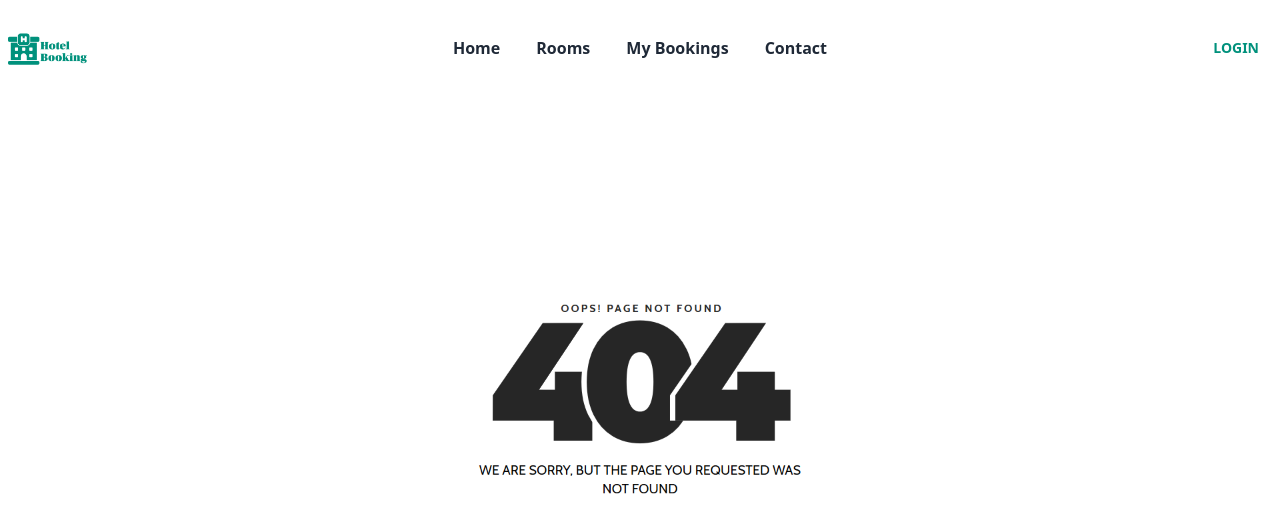
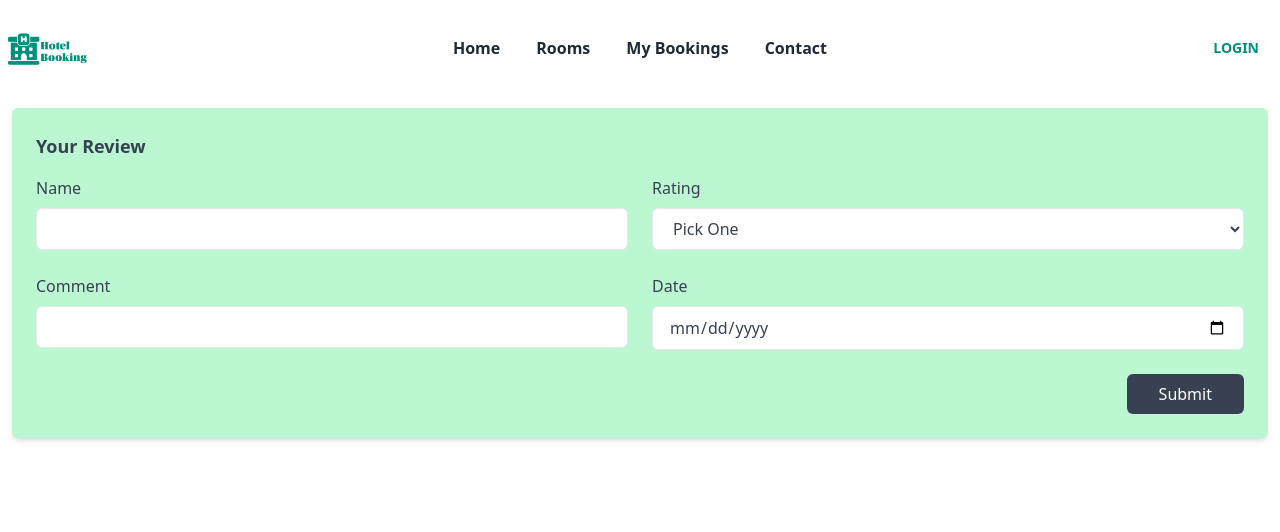
Before and after one commit to azizul96/hotel-booking-client, a React (Vite) app: page /addReview in a window 1280 px wide. Shown: the top 532 px of the page. Built offline with nearby package versions, Linux system fonts and the light colour scheme; no server answers.

Commit message:
added update date functionalities on the my booking page

```diff
--- /dev/null
+++ b/src/Components/AddReview.jsx
@@ -0,0 +1,84 @@
+import { useContext } from "react";
+import Navbar from "./Navbar";
+import { AuthContext } from "../Context/AuthProvider";
+import toast from "react-hot-toast";
+
+const AddReview = () => {
+    const {user} = useContext(AuthContext)
+
+    const handleReviewSubmit = e =>{
+        e.preventDefault()
+        const form = e.target
+        const name = form.name.value
+        const rating = form.rating.value
+        const comment = form.comment.value
+        const date = form.date.value
+
+
+        const reviewInfo = {email: user.email, name, rating, comment, date}
+        console.log(reviewInfo);
+        fetch('http://localhost:5000/reviews',{
+            method: 'POST',
+            headers:{
+                'content-type':'application/json'
+            },
+            body: JSON.stringify(reviewInfo)
+        })
+        .then(res => res.json())
+        .then(data => {
+            console.log(data);
+            if(data.insertedId){
+                return toast.success('Product added successfully');
+
+            }
+        })
+    }
+    return (
+        <div className="container mx-auto">
+            <Navbar></Navbar>
+            <div className="p-3">
+                <div className=" p-6 mx-auto bg-green-200 rounded-md shadow-md dark:bg-gray-800">
+                    <h2 className="text-lg font-semibold text-gray-700 capitalize dark:text-white">Your Review</h2>
+
+                    <form onSubmit={handleReviewSubmit}>
+                        <div className="grid grid-cols-1 gap-6 mt-4 sm:grid-cols-2">
+                            <div>
+                                <label className="text-gray-700 dark:text-gray-200" >Name</label>
+                                <input  type="text" name="name" className="block w-full px-4 py-2 mt-2 text-gray-700 bg-white border border-gray-200 rounded-md dark:bg-gray-800 dark:text-gray-300 dark:border-gray-600 focus:border-blue-400 focus:ring-blue-300 focus:ring-opacity-40 dark:focus:border-blue-300 focus:outline-none focus:ring"/>
+                            </div>
+
+                            <div>
+                                <label className="text-gray-700 dark:text-gray-200">Rating</label>
+                                <select name="rating" className="block w-full px-4 py-2 mt-2 text-gray-700 bg-white border border-gray-200 rounded-md dark:bg-gray-800 dark:text-gray-300 dark:border-gray-600 focus:border-blue-400 focus:ring-blue-300 focus:ring-opacity-40 dark:focus:border-blue-300 focus:outline-none focus:ring" required>
+                                    <option disabled selected>Pick One</option>
+                                    <option >1</option>
+                                    <option >2</option>
+                                    <option >3</option>
+                                    <option >4</option>
+                                    <option >5</option>
+                                </select>
+                            </div>
+
+                            <div>
+                                <label className="text-gray-700 dark:text-gray-200" >Comment</label>
+                                <input  type="text" name="comment" className="block w-full px-4 py-2 mt-2 text-gray-700 bg-white border border-gray-200 rounded-md dark:bg-gray-800 dark:text-gray-300 dark:border-gray-600 focus:border-blue-400 focus:ring-blue-300 focus:ring-opacity-40 dark:focus:border-blue-300 focus:outline-none focus:ring"/>
+                            </div>
+
+                            <div>
+                                <label className="text-gray-700 dark:text-gray-200">Date</label>
+                                <input id="passwordConfirmation" type="date" name="date" className="block w-full px-4 py-2 mt-2 text-gray-700 bg-white border border-gray-200 rounded-md dark:bg-gray-800 dark:text-gray-300 dark:border-gray-600 focus:border-blue-400 focus:ring-blue-300 focus:ring-opacity-40 dark:focus:border-blue-300 focus:outline-none focus:ring"/>
+                            </div>
+
+                        </div>
+
+                        <div className="flex justify-end mt-6">
+                            <input type="submit" value="Submit" className="px-8 py-2.5 leading-5 text-white transition-colors duration-300 transform bg-gray-700 rounded-md hover:bg-gray-600 focus:outline-none focus:bg-gray-600"/>
+                        </div>
+                    </form>
+                </div>
+            </div>
+        </div>
+    );
+};
+
+export default AddReview;
--- a/src/Components/BookingRow.jsx
+++ b/src/Components/BookingRow.jsx
@@ -1,10 +1,34 @@
+
+import { useState } from "react";
+import toast from "react-hot-toast";
+import { Link } from "react-router-dom";
+
 
 const BookingRow = ({booking, handleDelete }) => {
     const {_id, room_image, room_name, price,date} = booking
-
+    const [updateDate, setUpdateDate] = useState(date)
 
     const handleReview = () =>{
 
+    }
+    const handleUpdateDate = id =>{
+        const dateInfo = {date: updateDate}
+
+        fetch(`http://localhost:5000/bookings/${id}`,{
+            method: 'PATCH',
+            headers:{
+                'content-type':'application/json'
+            },
+            body: JSON.stringify(dateInfo)
+        })
+        .then(res => res.json())
+        .then(data => {
+            console.log(data);
+            if(data.modifiedCount > 0){
+                return toast.success('Date updated successfully');
+
+            }
+        })
     }
     return (
 
@@ -17,16 +41,33 @@ const BookingRow = ({booking, handleDelete }) => {
                 <h1 className="text-xl font-bold text-gray-800 dark:text-white">{room_name}</h1>
 
                 <p className="mt-2 text-sm font-semibold text-gray-600 dark:text-gray-400">Per Night: ${price}</p>
-                <p className="mt-2 text-sm font-semibold text-gray-600 dark:text-gray-400">Date: {date}</p>
-                <button onClick={handleReview} className="mt-2 px-2 py-1 text-xs font-bold text-white uppercase transition-colors duration-300 transform bg-purple-500 rounded-md focus:outline-none">Write Review</button>
+                <p className="mt-2 text-sm font-semibold text-gray-600 dark:text-gray-400">Date: {updateDate}</p>
+                <Link to="/addReview">
+                    <button  onClick={handleReview} className="mt-2 px-2 py-1 text-xs font-bold text-white uppercase transition-colors duration-300 transform bg-purple-500 rounded-md focus:outline-none">Write Review</button>
+                </Link>
 
                 <div className="flex justify-between mt-3 item-center">
-                    <button className="px-2 py-1 text-xs font-bold text-white uppercase transition-colors duration-300 transform bg-[#00917c] rounded-md focus:outline-none">Update Date</button>
+                    <button onClick={()=>document.getElementById('my_modal_5').showModal()} className="px-2 py-1 text-xs font-bold text-white uppercase transition-colors duration-300 transform bg-[#00917c] rounded-md focus:outline-none">Update Date</button>
 
                     <button onClick={()=> handleDelete(_id)} className="px-3 py-1 text-xs font-bold text-white uppercase transition-colors duration-300 transform bg-red-500 rounded-md focus:outline-none">Delete</button>
                 </div>
 
             </div>
+            {/* Open the modal using document.getElementById('ID').showModal() method */}
+
+            <dialog id="my_modal_5" className="modal modal-middle sm:modal-middle">
+            <div className="modal-box">
+                <h3 className="font-bold text-lg text-[#00917c]">Select a Date</h3>
+
+                <div className="modal-action text-center">
+                <form method="dialog" className="text-center flex flex-col md:flex-row gap-2 justify-center items-center " >
+                    <input onChange={(e)=> setUpdateDate(e.target.value)} className="input input-bordered input-success " type="date" name="date" id="" />
+                    {/* if there is a button in form, it will close the modal */}
+                    <button onClick={()=>handleUpdateDate(_id)} className="btn btn-sm btn-success bg-[#00917c] text-white">Close</button>
+                </form>
+                </div>
+            </div>
+            </dialog>
         </div>
     );
 };
--- a/src/Components/DetailsCard.jsx
+++ b/src/Components/DetailsCard.jsx
@@ -7,12 +7,12 @@ import { AiFillHome } from 'react-icons/ai';
 
 const DetailsCard = ({room}) => {
     const {user} = useContext(AuthContext)
-    const {room_image, room_name, description,availableSeats, room_size, price, offer} = room
+    const {room_image, room_name, description,availableSeats, room_size, price, offer, rating, r_id,} = room
     const [date, setDate] = useState('')
 
 
     const handleBooked =()=>{
-        const roomInfo = {email: user.email, date, room_image, room_name, description,availableSeats, room_size, price, offer}
+        const roomInfo = {email: user.email, date, room_image, room_name, availableSeats, room_size, price, offer, rating, r_id}
 
         const url = `http://localhost:5000/bookings`
         Swal.fire({
@@ -48,15 +48,15 @@ const DetailsCard = ({room}) => {
             }
           });
     }
-
-
     return (
         <div className="mb-10 mt-5">
-            <div className="w-full  overflow-hidden bg-white rounded-lg shadow-lg dark:bg-gray-800 pb-5">
-                <img className="object-cover object-center w-full h-56 md:h-96" src={room_image} alt="avatar"/>
+            <div className="w-full lg:flex  lg:gap-10  overflow-hidden bg-white rounded-lg shadow-lg dark:bg-gray-800 ">
+                <div className=" ">
+                    <img className="object-cover object-center w-full h-56  md:h-96" src={room_image} alt="avatar"/>
 
-                <div className="flex items-center px-6 py-3 bg-gray-900">
-                    <h1 className="mx-3 text-lg font-semibold text-white">{room_name}</h1>
+                    <div className="flex items-center px-6 py-3 bg-gray-900">
+                        <h1 className="mx-3 text-lg font-semibold text-white">{room_name}</h1>
+                    </div>
                 </div>
 
                 <div className="px-6 py-4">
@@ -83,13 +83,14 @@ const DetailsCard = ({room}) => {
                     </div>
                     <div className="text-center mt-4 text-gray-700 dark:text-gray-200">
                         <p className="font-semibold">Select Date</p>
-                        <input onChange={(e)=> setDate(e.target.value)} type="date" name="" id="" className="cursor-pointer border-2 p-2 rounded-md" />
+                        <input onChange={(e)=> setDate(e.target.value)} type="date" name="" id="" className="cursor-pointer border-2 p-2 rounded-md" required/>
 
                     </div>
+                    <div className="text-center">
+                        <button onClick={handleBooked} className='my-5 px-5 py-3 rounded-full shadow-lg font-semibold bg-[#00917c] text-white'>Book Now</button>
+                    </div>
                 </div>
-                <div className="text-center">
-                    <button onClick={handleBooked} className='mt-5 px-5 py-3 rounded-full shadow-lg font-semibold bg-[#00917c] text-white'>Book Now</button>
-                </div>
+
             </div>
         </div>
     );
--- a/src/Components/Map.jsx
+++ b/src/Components/Map.jsx
@@ -2,8 +2,8 @@
 
 const Map = () => {
     return (
-        <div className="h-96 my-10">
-            <iframe width="100%" height="100%"  title="map" scrolling="no" src="https://www.google.com/maps/embed?pb=!1m18!1m12!1m3!1d3651.893655319291!2d90.38806817557672!3d23.751171388746346!2m3!1f0!2f0!3f0!3m2!1i1024!2i768!4f13.1!3m3!1m2!1s0x3755b8bcd681372b%3A0x5c2b8755e4327004!2sBashundhara%20City%20Shopping%20Complex!5e0!3m2!1sen!2sus!4v1699338296824!5m2!1sen!2sus"></iframe>
+        <div className="h-96 my-10 ">
+            <iframe className="rounded-md" width="100%" height="100%"  title="map" scrolling="no" src="https://www.google.com/maps/embed?pb=!1m18!1m12!1m3!1d3651.893655319291!2d90.38806817557672!3d23.751171388746346!2m3!1f0!2f0!3f0!3m2!1i1024!2i768!4f13.1!3m3!1m2!1s0x3755b8bcd681372b%3A0x5c2b8755e4327004!2sBashundhara%20City%20Shopping%20Complex!5e0!3m2!1sen!2sus!4v1699338296824!5m2!1sen!2sus"></iframe>
         </div>
     );
 };
--- a/src/Components/Newsletter.jsx
+++ b/src/Components/Newsletter.jsx
@@ -1,6 +1,13 @@
+import toast from "react-hot-toast";
 
 
 const Newsletter = () => {
+
+
+    const handleNewsletterSubmit = e =>{
+        e.preventDefault()
+        toast.success('Subscribed');
+    }
     return (
         <div >
             <h1 className="text-[#00917c] text-2xl font-bold my-5">Newsletter</h1>
@@ -14,9 +21,9 @@ const Newsletter = () => {
                 </div>
 
                 <div className="flex items-center justify-center pb-6 md:py-0 md:w-1/2">
-                    <form>
+                    <form onSubmit={handleNewsletterSubmit}>
                         <div className="flex flex-col p-1.5 overflow-hidden border rounded-lg dark:border-gray-600 lg:flex-row dark:focus-within:border-blue-300 focus-within:ring focus-within:ring-opacity-40 focus-within:border-blue-400 focus-within:ring-blue-300">
-                            <input className="px-6 py-2 text-gray-700 placeholder-gray-500 bg-white outline-none dark:bg-gray-800 dark:placeholder-gray-400 focus:placeholder-transparent dark:focus:placeholder-transparent" type="text" name="email" placeholder="Enter your email" aria-label="Enter your email"/>
+                            <input className="px-6 py-2 text-gray-700 placeholder-gray-500 bg-white outline-none dark:bg-gray-800 dark:placeholder-gray-400 focus:placeholder-transparent dark:focus:placeholder-transparent" type="text" name="email" placeholder="Enter your email" aria-label="Enter your email" required/>
 
                             <button className="px-4 py-3 text-sm font-medium tracking-wider text-gray-100 uppercase transition-colors duration-300 transform bg-[#00917c] rounded-md  focus:outline-none">subscribe</button>
                         </div>
--- a/src/Pages/Login.jsx
+++ b/src/Pages/Login.jsx
@@ -66,7 +66,7 @@ const Login = () => {
                                 </span>
                         </div>
                         <div className="form-control mt-6">
-                        <input type="submit" value="Login" className="btn btn-success"/>
+                        <input type="submit" value="Login" className="btn btn-success bg-[#00917c] text-white"/>
                         </div>
                             <label className="label text-[#00917c]">
                                 New here? <Link to="/signUp" className="label-text-alt link link-hover font-bold text-[#00917c]">Sign Up</Link>
--- a/src/Pages/MyBooking.jsx
+++ b/src/Pages/MyBooking.jsx
@@ -22,7 +22,8 @@ const MyBooking = () => {
         })
 
       }, []);
-      console.log(bookings);
+    //   console.log(bookings);
+
     const handleDelete = id => {
         Swal.fire({
             title: 'Are you sure?',
--- a/src/Pages/SignUp.jsx
+++ b/src/Pages/SignUp.jsx
@@ -37,7 +37,7 @@ const SignUp = () => {
             <div className="hero min-h-screen bg-base-200">
                 <div className="hero-content flex-col lg:flex-row-reverse">
                     <div className="text-center lg:text-left">
-                    <h1 className="text-5xl font-bold">Login now!</h1>
+                    <h1 className="text-5xl font-bold">Sign Up now!</h1>
 
                     </div>
                     <div className="card flex-shrink-0 w-full max-w-sm shadow-2xl bg-base-100">
@@ -72,7 +72,7 @@ const SignUp = () => {
                                 </span>
                         </div>
                         <div className="form-control mt-6">
-                        <input type="submit" value="Sign Up" className="btn btn-success"/>
+                        <input type="submit" value="Sign Up" className="btn btn-success bg-[#00917c] text-white"/>
                         </div>
                             <label className="label text-[#00917c]">
                             Have an account? <Link to="/login" className="label-text-alt link link-hover font-bold text-[#00917c]">Login</Link>
--- a/src/main.jsx
+++ b/src/main.jsx
@@ -19,6 +19,7 @@ import MyBooking from './Pages/MyBooking';
 import PrivateRoute from './Private/PrivateRoute';
 import { Toaster } from 'react-hot-toast';
 import Error from './Pages/Error';
+import AddReview from './Components/AddReview';
 
 const router = createBrowserRouter([
   {
@@ -58,6 +59,10 @@ const router = createBrowserRouter([
         path: "/login",
         element: <Login></Login>
       },
+      {
+        path: "/addReview",
+        element: <AddReview></AddReview>
+      },
 
     ]
   },
```
Also changed, not shown: public/rooms.json (+12 -6 lines).
